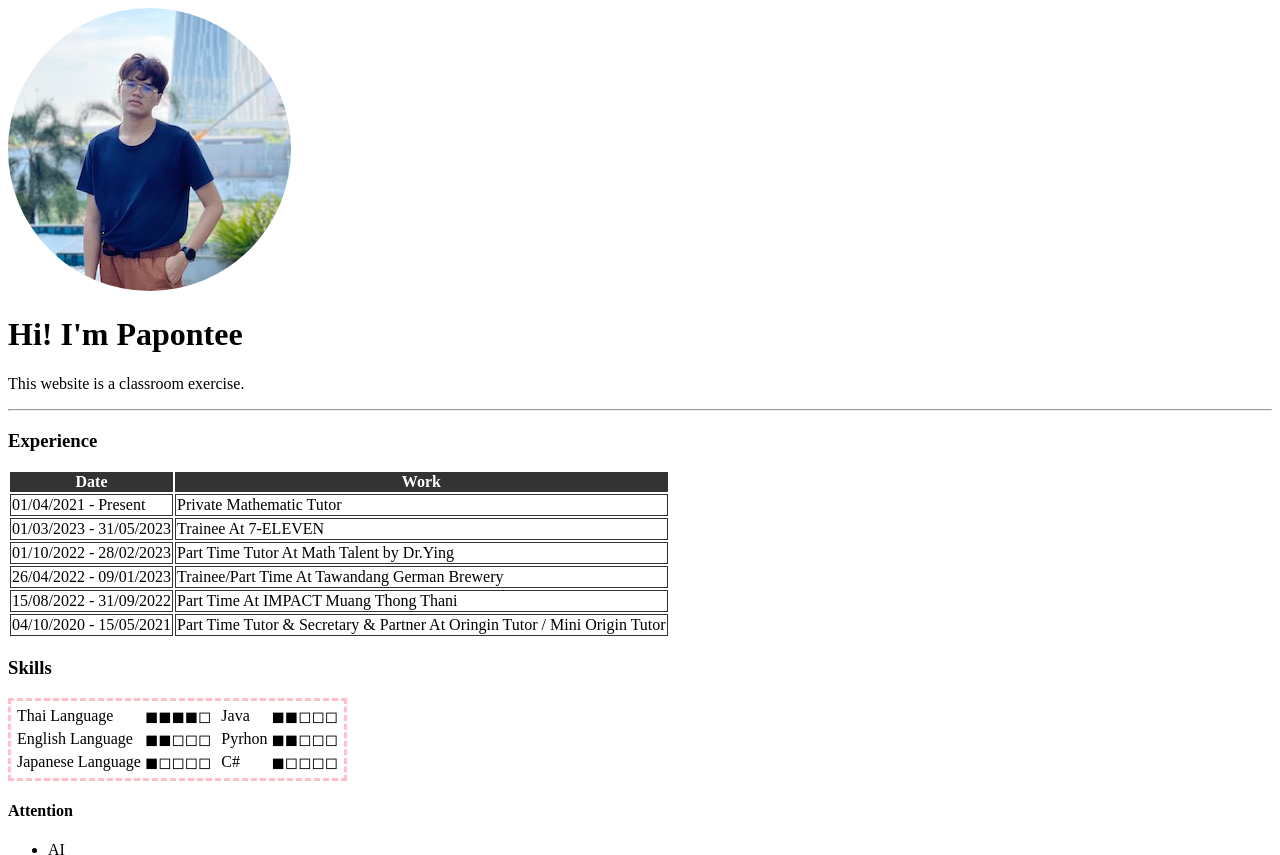
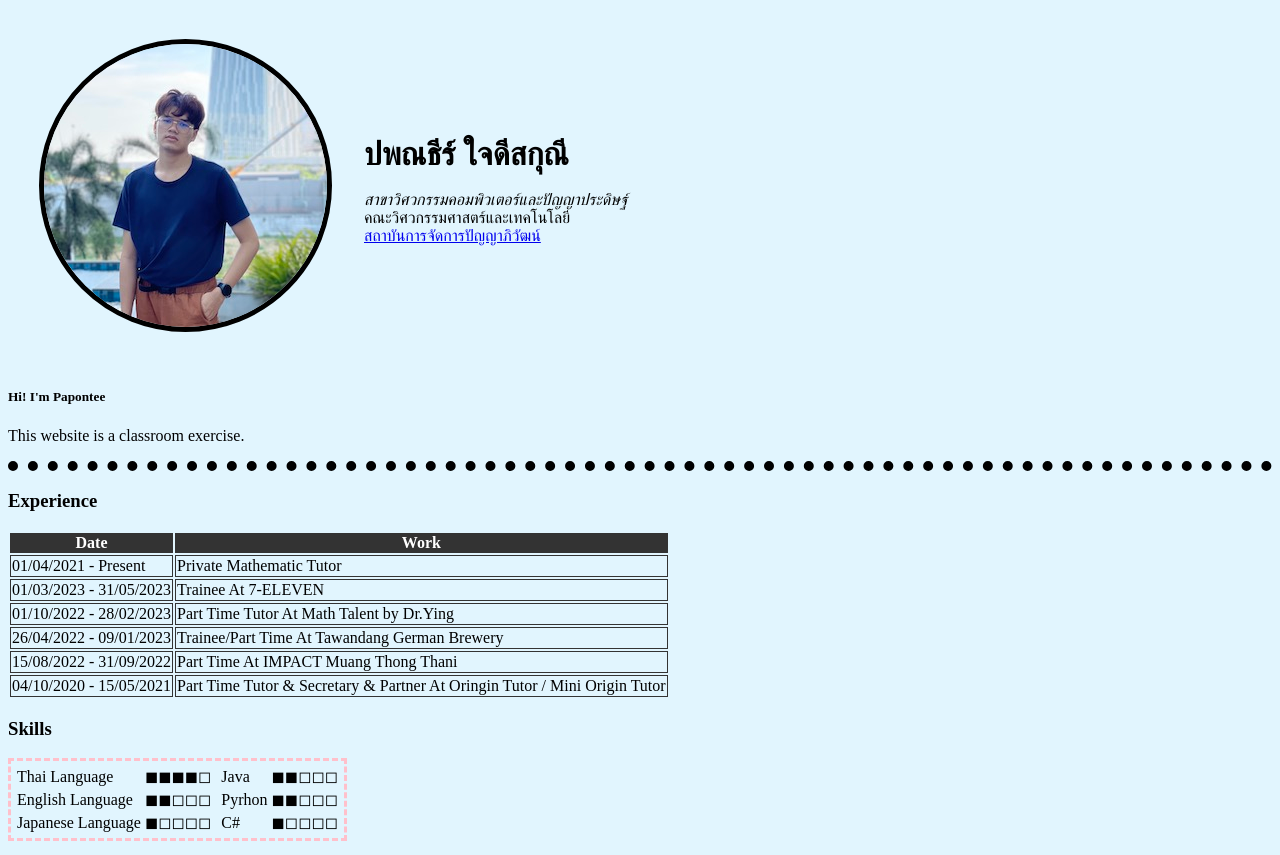
Before and after one commit to aatuodcrd/WebDev2023, a plain HTML site: page index.html in a window 1280 px wide. Shown: the top 855 px of the page. Drawn offline with Linux system fonts and the light colour scheme.

Commit message:
Add files via upload
Edit the lines to make them dotted and larger.

```diff
--- a/Styles.css
+++ b/Styles.css
@@ -7,4 +7,9 @@
 }
 .profile{
     border-radius: 50%;
+    border: solid 5px black;
 }
+/* hr{
+    border-style: dotted none none;
+    width: 30%;
+} */
--- a/index.html
+++ b/index.html
@@ -5,16 +5,29 @@
     <meta name="viewport" content="width=device-width, initial-scale=1.0">
     <title>j.papontee</title>
 </head>
-<body>
-    <img class="profile" src = "Papon.jpeg">
-    <h1>Hi! I'm Papontee</h1>
+<body style="background-color: #e1f5fe;">
+    <table cellspacing = "30">
+        <tr>
+            <td><img class="profile" src = "Papon.jpeg"></td>
+            <td><h1 style="
+                margin-bottom: 0px;
+            ">ปพณธีร์ ใจดีสกุณี</h1>
+                <br><pstyle="
+                margin-top: 0px;
+            "><i>สาขาวิศวกรรมคอมพิวเตอร์และปัญญาประดิษฐ์</i>
+                <br>คณะวิศวกรรมศาสตร์และเทคโนโลยี
+                <br><a href="https://www.pim.ac.th/?gad=1&gclid=Cj0KCQjw0vWnBhC6ARIsAJpJM6fIAUOqncQgKT40EX26R7zoAQyB-o47BheJ2CqoAUrxHRJ2gMnjyD4aAhmmEALw_wcB">สถาบันการจัดการปัญญาภิวัฒน์</a></p></td>
+        </tr>
+    </table>
+
+    <h5>Hi! I'm Papontee</h5>
     <p>This website is a classroom exercise.</p>
-    <hr>
+    <hr style="border-style: dotted none none;
+    border-width: 10px;">
     <h3>Experience</h3>
 
     <table>
         <thead class="HeadTable1">
-            <tr>
                 <th>
                     Date
                 </th>
@@ -87,6 +100,7 @@
         </td>
         </tr>
     </table>
+
     <h4>Attention</h4>
     <ul>
         <li>AI</li>
@@ -110,7 +124,7 @@
     <link rel="stylesheet" href="Styles.css">
 
     <img src="https://inwfile.com/s-fe/oycx3n.png">
-    <img src="https://upload.wikimedia.org/wikipedia/th/0/01/Kaito_Kid.jpg">
+    <a href="https://moe360.blog/2020/10/20/student-complaints/"><img src="https://moe360blog.files.wordpress.com/2020/10/e0b89ee0b8b4e0b888e0b8b2e0b8a3e0b893e0b8b2e2808be0b882e0b989e0b8ade0b8a3e0b989e0b8ade0b887e0b980e0b8a3e0b8b5e0b8a2e0b899e2808b_e0b992e0b990e0b991e0b990e0b992e0b990_1.jpg"></a>
 
 </body>
 </html>
```
